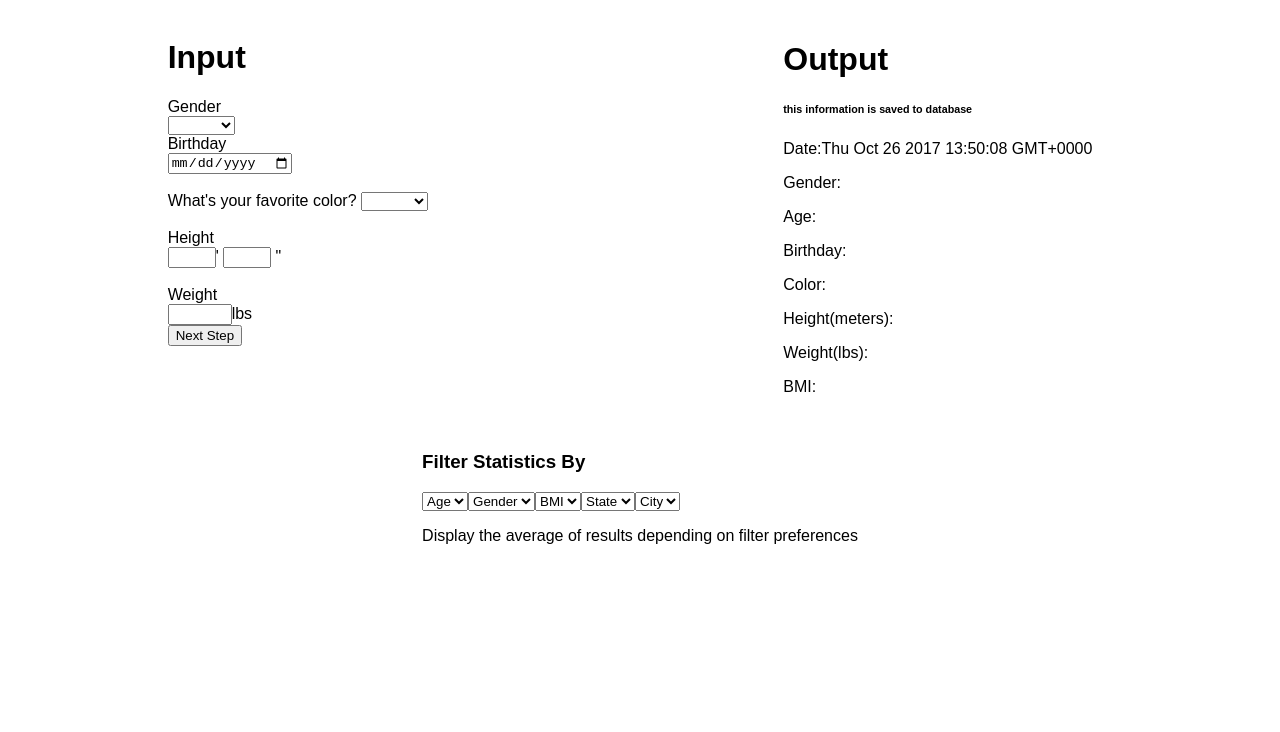
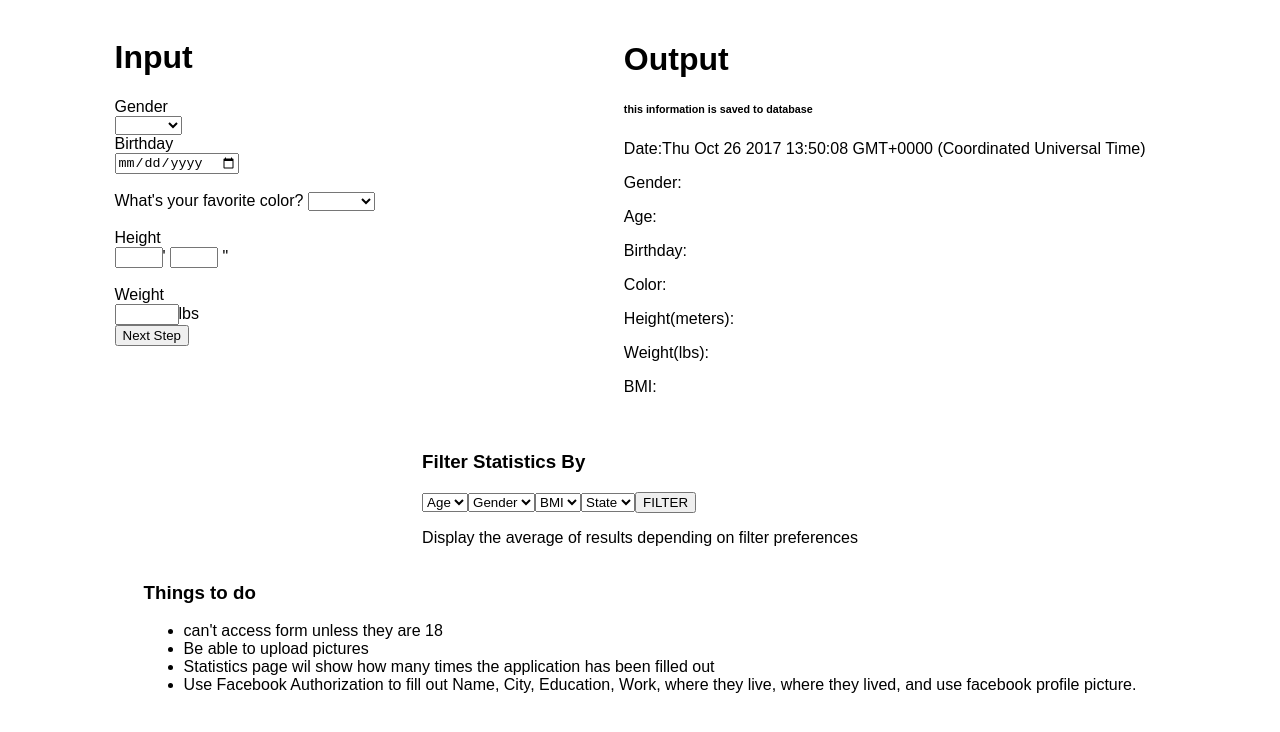
Before and after one commit to landonwjohnson/application-form-test, a React (Create React App) app: page /page/1 in a window 1280 px wide. Shown: the top 732 px of the page. Built offline with nearby package versions, Linux system fonts and the light colour scheme.

Commit message:
added to do list

```diff
--- a/src/App.js
+++ b/src/App.js
@@ -25,7 +25,7 @@ class App extends Component {
     super(props);
 
     this.state = {
-      currentDate: `${now}`,
+      currentDate: `${now._d}`,
       formValues: {
         firstName: '',
         lastName: '',
@@ -78,7 +78,17 @@ class App extends Component {
         <div className="test-bottom">
         <Filter />
         </div>
+        <div>
+          <h3>Things to do </h3>
+        <ul>
+          <li>can't access form unless they are 18</li>
+          <li>Be able to upload pictures</li>
+          <li>Statistics page wil show how many times the application has been filled out</li>
+          <li>Use Facebook Authorization to fill out Name, City, Education, Work, where they live, where they lived, and use facebook profile picture. </li>
+        </ul>
+      </div>
       </StyledApp>
+
     );
   }
 }
--- a/src/components/Filter.js
+++ b/src/components/Filter.js
@@ -1,10 +1,15 @@
 import React, { Component } from 'react';
+import styled from 'styled-components';
 
+const FilterCo = styled.div`
+background-color: white;
+`;
 
 class Filter extends Component {
   render() {
     return (
-        <div>
+        <FilterCo>
+            <form>
               <h3>Filter Statistics By</h3>
               <select >
                   <option> Age </option>
@@ -18,12 +23,11 @@ class Filter extends Component {
               <select>
                   <option> State </option>
               </select>
-              <select>
-                  <option> City </option>
-              </select>
+              <button> FILTER </button>
+            </form>
             <p>Display the average of results depending on filter preferences</p>
 
-        </div>
+        </FilterCo>
     );
   }
 }
```
Also changed, not shown: src/components/content/Page1.backup.js (deleted, +0 -104 lines), 1 other file (tests, documents, lock files or other folders).
